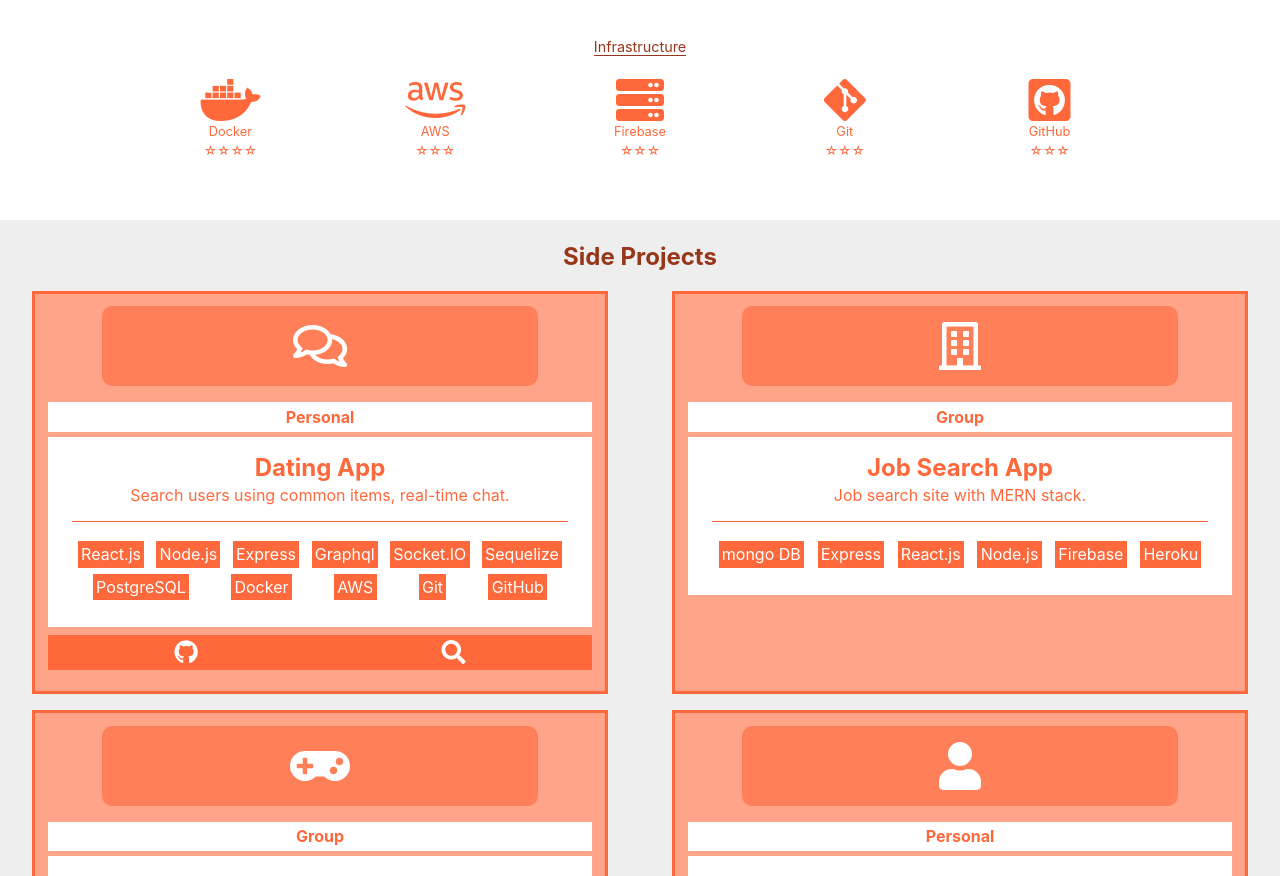
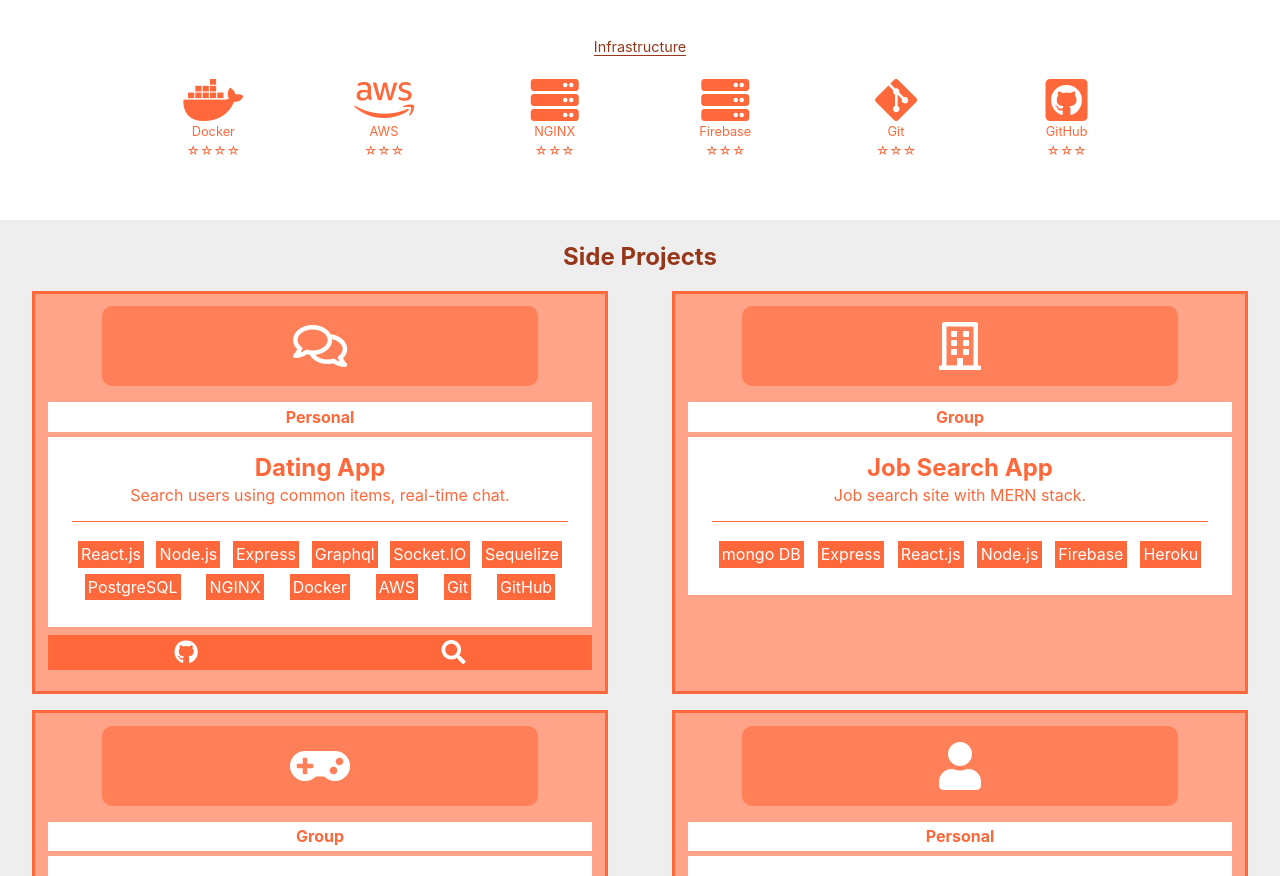
Before and after one commit to SOunit/portfolio, a React (Create React App) app: page / in a window 1280 px wide. Shown: the part 2040-2916 px from the top of the page. Built offline with nearby package versions, Linux system fonts and the light colour scheme.

Commit message:
add nginx

```diff
--- a/src/components/sideProjects/SideProjects.js
+++ b/src/components/sideProjects/SideProjects.js
@@ -16,6 +16,7 @@
   MONGO_DB,
   HEROKU,
   SEQUELIZE,
+  NGINX,
 } from '../../util/consts';
 
 const PROJECTS = [
@@ -32,6 +33,7 @@
       SOCKET_IO,
       SEQUELIZE,
       POSTGRE_SQL,
+      NGINX,
       DOCKER,
       AWS,
       GIT,
--- a/src/components/toolset/Toolset.js
+++ b/src/components/toolset/Toolset.js
@@ -85,6 +85,11 @@
     rate: '☆☆☆',
   },
   {
+    title: 'NGINX',
+    iconClassName: 'fas fa-server',
+    rate: '☆☆☆',
+  },
+  {
     title: 'Firebase',
     iconClassName: 'fas fa-server',
     rate: '☆☆☆',
--- a/src/util/consts.js
+++ b/src/util/consts.js
@@ -36,6 +36,7 @@
 export const GITHUB = 'GitHub';
 
 export const DOCKER = 'Docker';
+export const NGINX = 'NGINX';
 export const TOMCAT = 'Tomcat';
 export const AWS = 'AWS';
 export const FIREBASE = 'Firebase';
```
